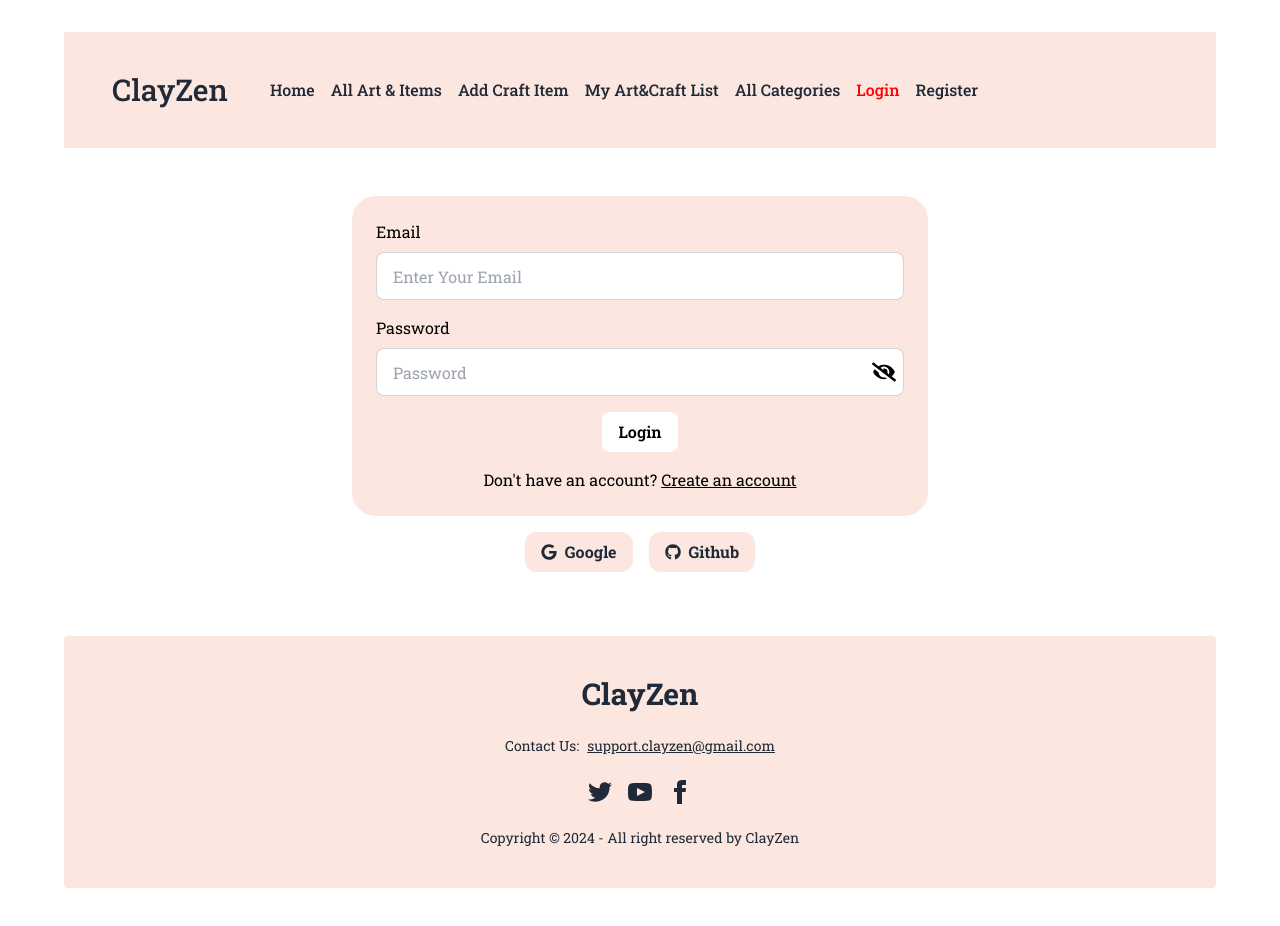
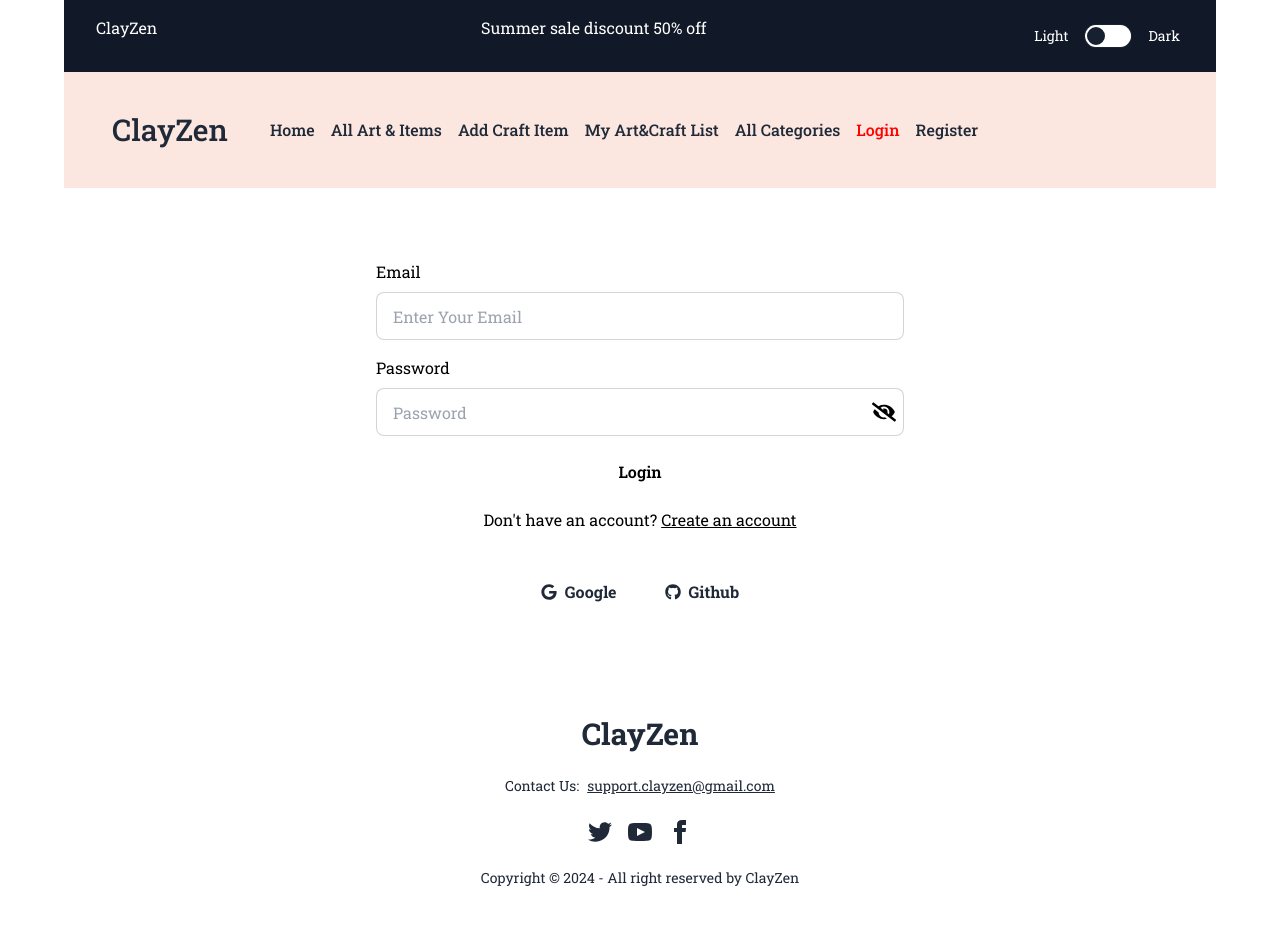
Before and after one commit to sifat2626/crafty-client, a React (Vite) app: page /login in a window 1280 px wide. Before the commit the page ends 888 px from the top, so only its background shows below. Built offline with nearby package versions, Linux system fonts and the light colour scheme; no server answers.

Commit message:
added dark mode

```diff
--- a/index.html
+++ b/index.html
@@ -1,5 +1,5 @@
 <!doctype html>
-<html lang="en" data-theme="light">
+<html lang="en" data-theme="dark">
 
 <head>
   <meta charset="UTF-8" />
@@ -8,7 +8,7 @@
   <title>ClayZen</title>
 </head>
 
-<body>
+<body className="dark">
   <div id="root"></div>
   <script type="module" src="/src/main.jsx"></script>
 </body>
--- a/src/Layout/Root.jsx
+++ b/src/Layout/Root.jsx
@@ -3,11 +3,24 @@ import { Outlet } from "react-router-dom";
 import Footer from "../shared/Footer/Footer";
 import AOS from "aos";
 import "aos/dist/aos.css"; // You can also use <link> for styles
+import Header from "../shared/Header/Header";
+import { useEffect, useState } from "react";
 AOS.init();
 
 function Root() {
+  const [theme, setTheme] = useState("light");
+
+  useEffect(() => {
+    document.documentElement.setAttribute("data-theme", theme);
+  }, [theme]);
+  const handleThemeSwitch = () => {
+    setTheme(theme === "dark" ? "light" : "dark");
+  };
   return (
-    <div className="max-w-[90%] mx-auto font-rob mt-8 ">
+    <div
+      className={`max-w-[90%] mx-auto font-rob ${theme === "dark" && "dark"}`}
+    >
+      <Header handleThemeSwitch={handleThemeSwitch} theme={theme} />
       <Outlet />
       <Footer />
       <Toaster position="top-right" />
--- a/src/components/Slider/Slider.jsx
+++ b/src/components/Slider/Slider.jsx
@@ -48,7 +48,7 @@ function Slider() {
       className="mySwiper relative group"
     >
       {slider.map((slide, i) => (
-        <SwiperSlide key={i} className="">
+        <SwiperSlide key={i} className="text-black/80">
           <img
             src={slide.image_url}
             alt=""
--- a/src/index.css
+++ b/src/index.css
@@ -2,3 +2,7 @@
 @tailwind base;
 @tailwind components;
 @tailwind utilities;
+
+* {
+  @apply transition-colors duration-300;
+}
--- /dev/null
+++ b/src/shared/Header/Header.jsx
@@ -0,0 +1,23 @@
+/* eslint-disable react/prop-types */
+function Header({ handleThemeSwitch, theme }) {
+  return (
+    <div className=" text-white py-4  flex justify-between px-8  bg-gray-900">
+      <h3>ClayZen</h3>
+      <h2>Summer sale discount 50% off</h2>
+      <div className="form-control">
+        <label className="label cursor-pointer">
+          <span className="label-text text-white mr-4">Light</span>
+          <input
+            type="checkbox"
+            className="toggle"
+            checked={theme === "dark"}
+            onChange={handleThemeSwitch}
+          />
+          <span className="label-text text-white ml-4">Dark</span>
+        </label>
+      </div>
+    </div>
+  );
+}
+
+export default Header;
--- a/src/shared/Navbar/Navbar.jsx
+++ b/src/shared/Navbar/Navbar.jsx
@@ -19,7 +19,9 @@ function Navbar({ type }) {
     };
   };
 
-  const className = "font-medium duration-300 block hover:text-red-500";
+  const className = `font-medium duration-300 block hover:text-red-500 ${
+    type !== "home" ? "dark:text-white/80" : "dark:text-black/80"
+  }`;
 
   const navList = (
     <>
@@ -81,10 +83,10 @@ function Navbar({ type }) {
   return (
     <div
       className={`navbar ${
-        type === "home" ? "md:bg-transparent" : "bg-[#FBE7E0]"
-      }  py-6`}
+        type === "home" ? "md:bg-transparent" : "bg-art-light dark:bg-art-dark "
+      }  py-6 `}
     >
-      <div className="navbar-start py-2">
+      <div className="navbar-start py-2 ">
         <div className="dropdown">
           <div tabIndex={0} role="button" className="btn btn-ghost lg:hidden">
             <svg
@@ -109,7 +111,12 @@ function Navbar({ type }) {
             {navList}
           </ul>
         </div>
-        <Link to={"/"} className="text-3xl font-medium p-2 mx-8">
+        <Link
+          to={"/"}
+          className={`text-3xl font-medium p-2 mx-8 ${
+            type === "home" ? "dark:text-black/80" : "dark:text-white/80"
+          }`}
+        >
           ClayZen
         </Link>
       </div>
--- a/tailwind.config.js
+++ b/tailwind.config.js
@@ -1,18 +1,22 @@
 /** @type {import('tailwindcss').Config} */
 export default {
+  darkMode: "class", // Enable dark mode variant
+
   content: ["./index.html", "./src/**/*.{js,ts,jsx,tsx}"],
+
   theme: {
     extend: {
       fontFamily: {
         rob: "'Roboto Slab', 'serif'",
       },
       colors: {
-        art: "#FBE7E0",
+        art: {
+          light: "#FBE7E0", // Light mode color
+          dark: "#7E4A49", // Dark mode color
+        },
       },
-      // screens: {
-      //   extra: "1170px",
-      // },
     },
   },
+
   plugins: [require("daisyui")],
 };
```
